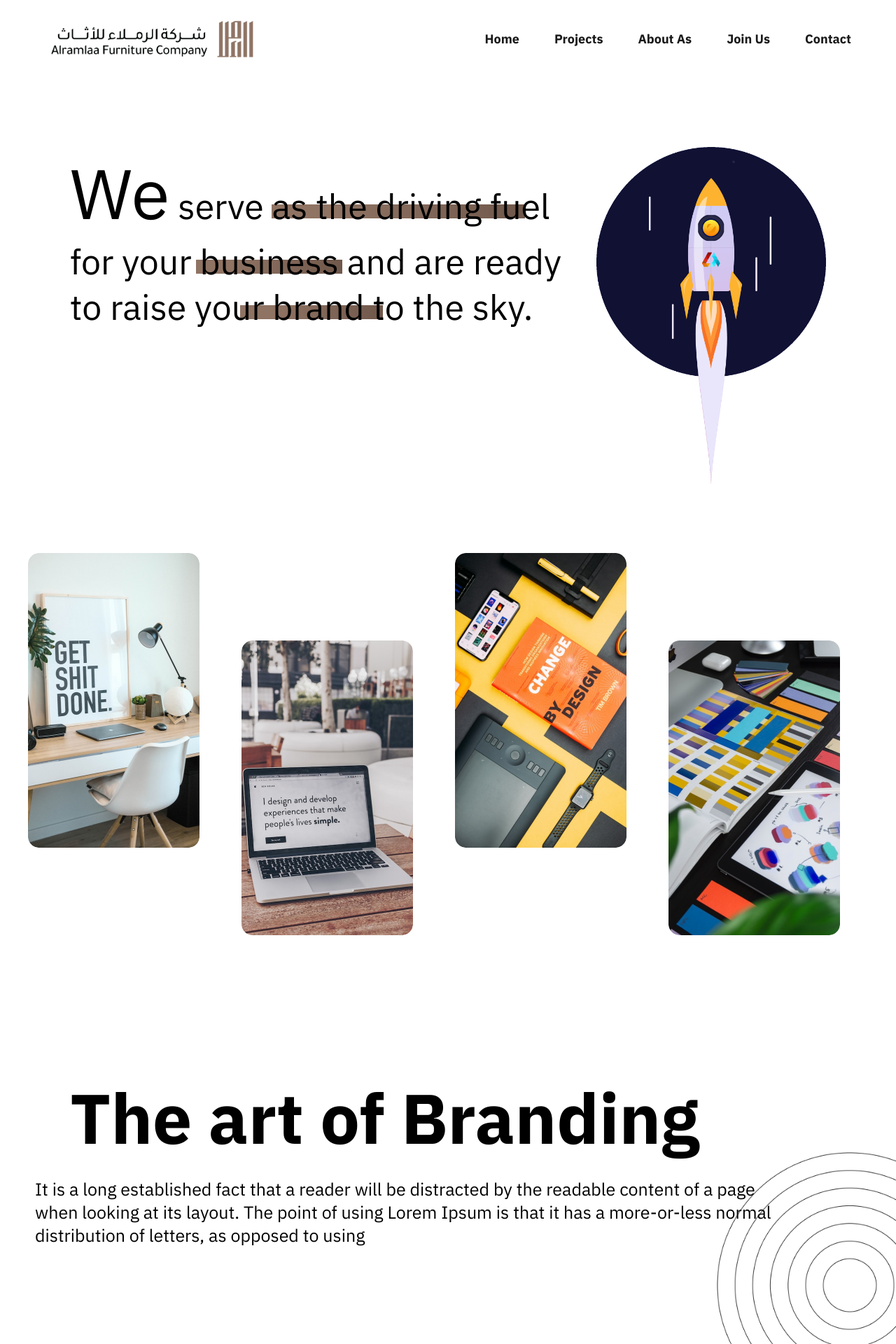
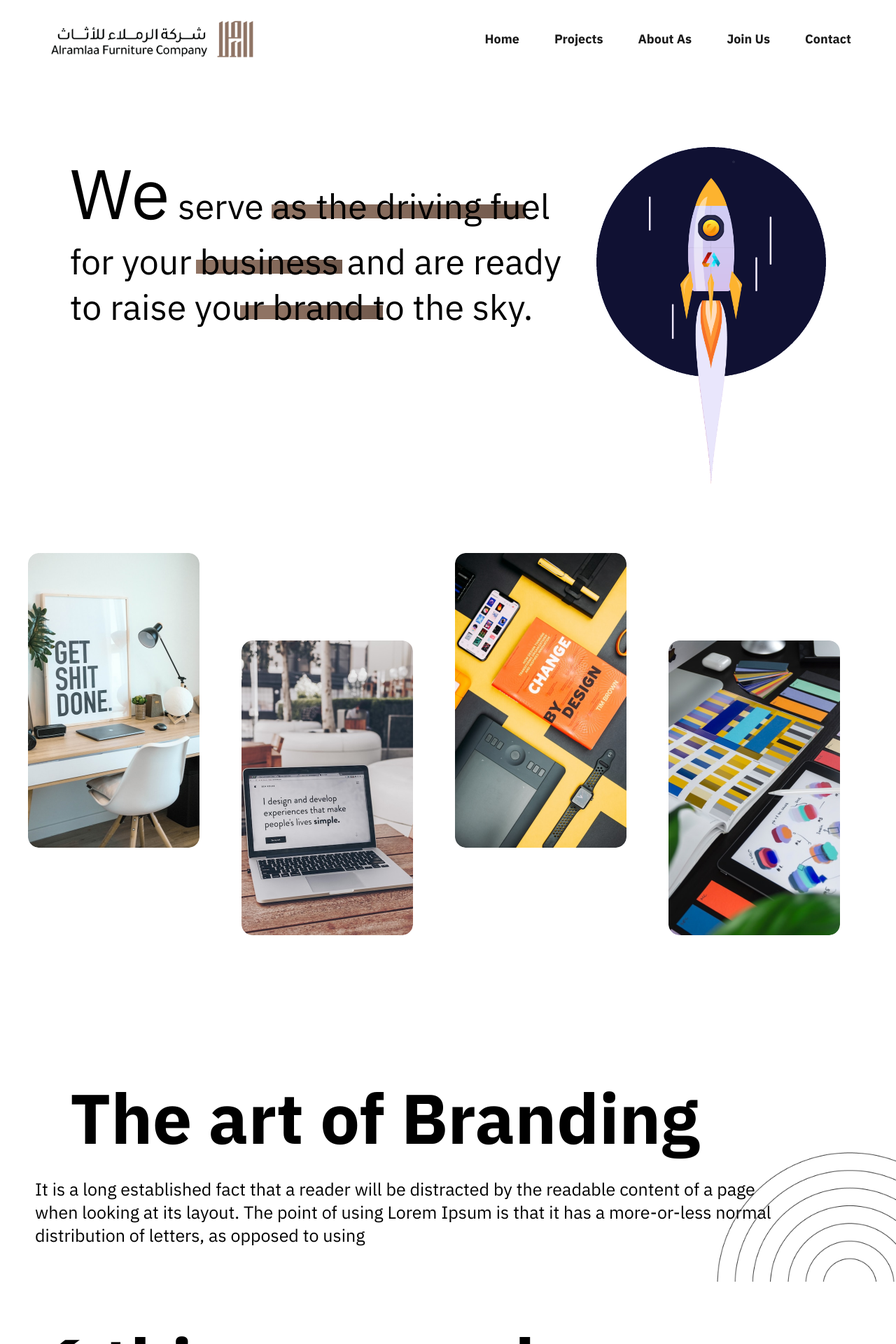
Before and after one commit to xPecoz/alramala, a React (Create React App) app: page /about in a window 1280 px wide. Shown: the top 1920 px of the page at 70% size. Built offline with nearby package versions, Linux system fonts and the light colour scheme.

Commit message:
Update About.css

```diff
--- a/src/pages/AboutUsPage/About.css
+++ b/src/pages/AboutUsPage/About.css
@@ -214,7 +214,6 @@
   margin-bottom: 50px;
   position: relative;
   overflow: hidden;
-  height: 85vh;
 }
 
 .last h1 {
```
